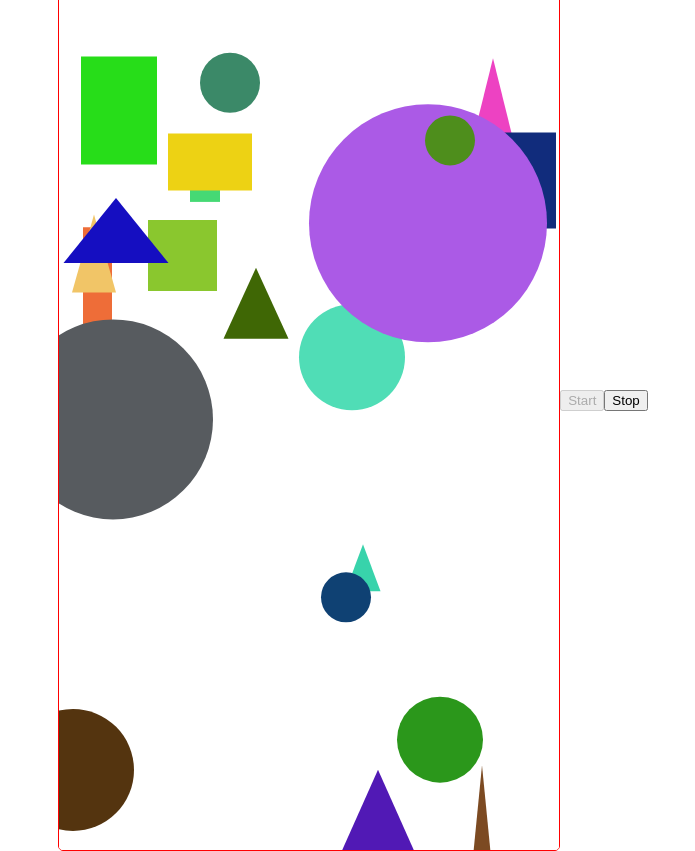
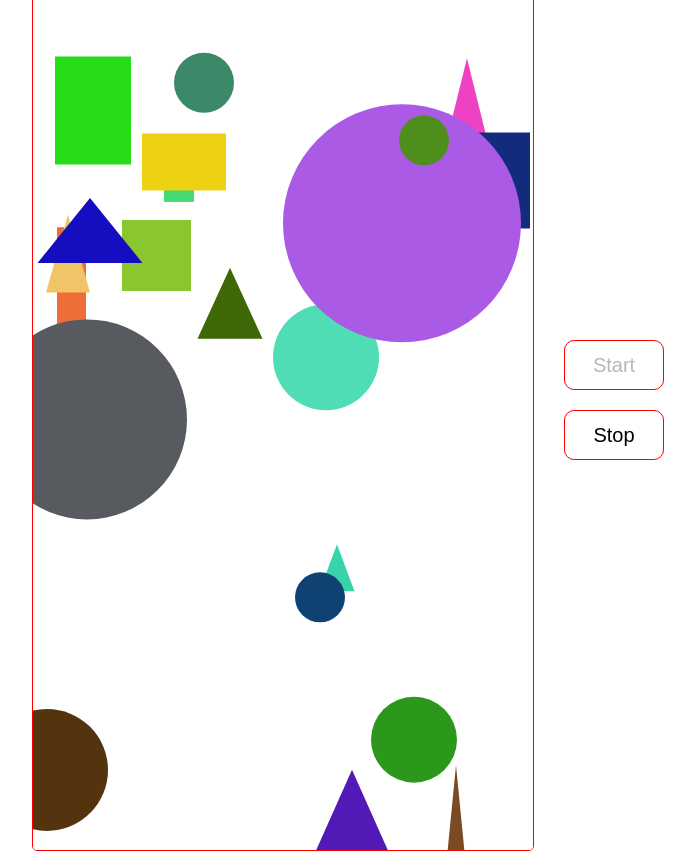
Before and after one commit to sleonia/Funny-balls, a website built with webpack: page public/index.html in a window 1280 px wide. Shown: the whole page, without its empty margins (287-982 px from the left). Built offline with nearby package versions, Linux system fonts and the light colour scheme.

Commit message:
Added styles for button

```diff
--- a/package.json
+++ b/package.json
@@ -23,6 +23,8 @@
     "@typescript-eslint/parser": "^4.15.0",
     "awesome-typescript-loader": "^5.2.1",
     "eslint": "^7.20.0",
+    "postcss-loader": "^5.0.0",
+    "style-loader": "^2.0.0",
     "ts-node": "^9.1.1"
   },
   "devDependencies": {
--- a/public/index.html
+++ b/public/index.html
@@ -9,8 +9,10 @@
 <body>
     <main>
         <canvas></canvas>
-        <button id="start">Start</button>
-        <button id="stop">Stop</button>
+        <div class="controls">
+            <button id="start">Start</button>
+            <button id="stop">Stop</button>
+        </div>
     </main>
 </body>
 </html>
--- a/src/styles.css
+++ b/src/styles.css
@@ -21,3 +21,24 @@ canvas {
     border: 1px solid red;
     background-color: white;
 }
+
+.controls {
+    display: grid;
+    margin-left: 20px;
+}
+
+button {
+    cursor: pointer;
+    border-radius: 10px;
+    border: 1px solid red;
+    background-color: white;
+    width: 100px;
+    height: 50px;
+    margin: 10px;
+    font-family: Sans-serif;
+    font-size: 20px;
+}
+
+button:hover:enabled {
+    background-color: #ebebeb;
+}
```
